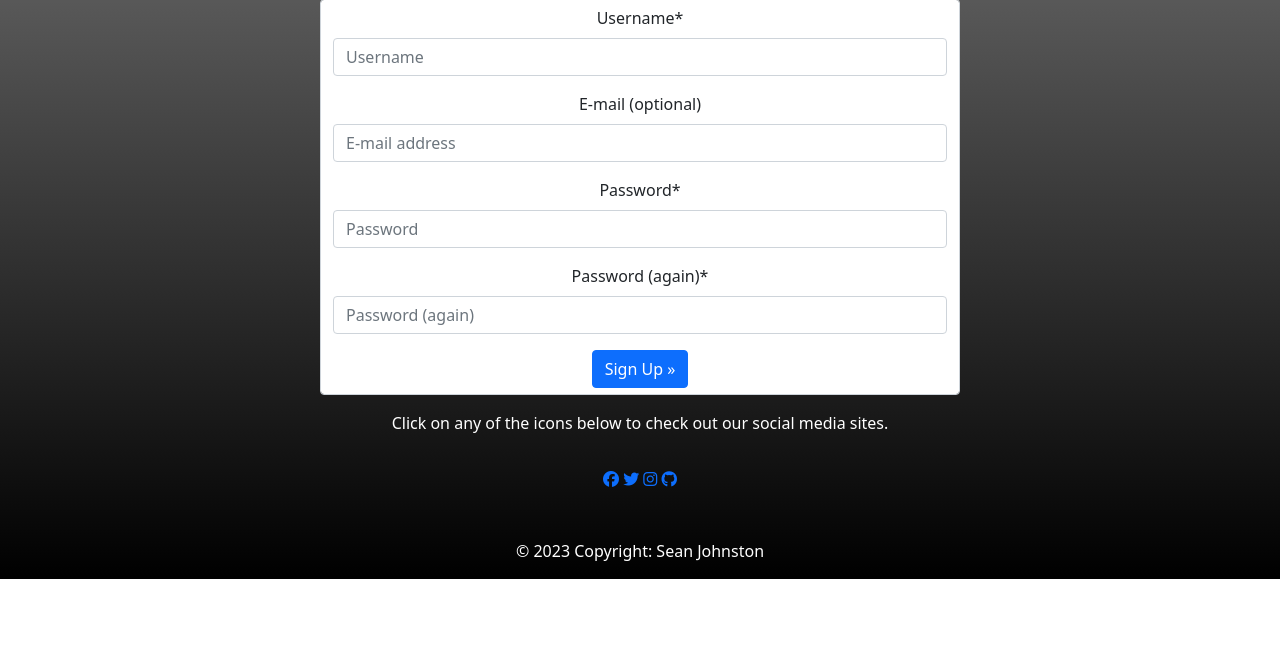
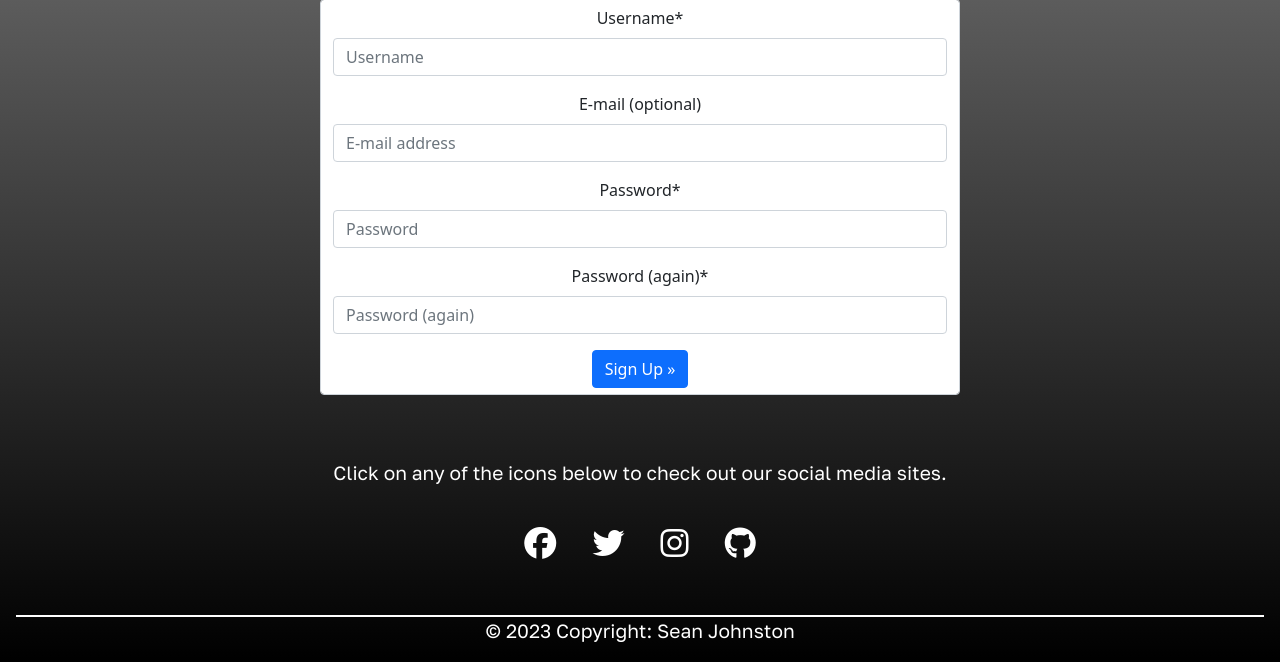
Before and after one commit to Code-Institute-Submissions/P4-Sports-Expert, a Django app: page /accounts/signup/ in a window 1280 px wide. Shown: the part 261-923 px from the top of the page. Before the commit the page ends 840 px from the top, so only its background shows below. Run offline with Django 3.2, Linux system fonts and the light colour scheme; some libraries are stand-ins or nearby versions; some web fonts are replaced.

Commit message:
Add styling to footer

```diff
--- a/static/css/style.css
+++ b/static/css/style.css
@@ -52,6 +52,29 @@ body {
 .navbar .navbar-nav {
     border-top: 2px solid #fff;
     margin-top: 0.5em;
+}
+
+/* Footer */
+
+.footer-text {
+    color: white;
+    border-top: 2px solid #fff;
+    margin: 1rem;
+    font-size: 1.2rem;
+    font-family: 'Golos Text', sans-serif;
+}
+
+.footer-hero {
+    color: white;
+    margin: 1rem;
+    font-size: 1.2rem;
+    font-family: 'Golos Text', sans-serif;
+}
+
+.icon-item {
+    color: white;
+    font-size: 2rem;
+    margin: 1rem;
 }
 
 
--- a/templates/base.html
+++ b/templates/base.html
@@ -68,30 +68,30 @@
     </main>
     <footer class="text-center text-white">
         <div class="container">
-            <div class="mb-3 mt-3">
+            <div class="mb-3 mt-5">
                 <div class="row d-flex justify-content-center">
                     <div class="col-lg-8">
-                        <p>Click on any of the icons below to check out our social media sites.</p>
+                        <p class="footer-hero">Click on any of the icons below to check out our social media sites.</p>
                     </div>
                 </div>
             </div>
             <div class="text-center mb-5">
                 <a href="https://www.facebook.com/" target="_blank" rel="noopener"
-                    aria-label="Visit our facebook .opens in new tab">
+                    aria-label="Visit our facebook .opens in new tab" class="icon-item">
                     <i class="fa-brands fa-facebook"></i></a>
                 <a href="https://www.twitter.com/" target="_blank" rel="noopener"
-                    aria-label="Visit our twitter. opens in new tab">
+                    aria-label="Visit our twitter. opens in new tab" class="icon-item">
                     <i class="fa-brands fa-twitter"></i></a>
-                <a class="social-networks-link" href="https://instagram.com" target="_blank" rel="noopener"
-                    aria-label="Visit our Instagram page (opens in a new tab)"><i
+                <a  href="https://instagram.com" target="_blank" rel="noopener"
+                    aria-label="Visit our Instagram page (opens in a new tab)" class="icon-item"><i
                         class="fa-brands fa-instagram"></i></a>
-                <a class="social-networks-link" href="https://github.com/seanj06/P4-Sports-Expert" target="_blank"
-                    rel="noopener" aria-label="Visit our Github page (opens in a new tab)"><i
+                <a  href="https://github.com/seanj06/P4-Sports-Expert" target="_blank"
+                    rel="noopener" aria-label="Visit our Github page (opens in a new tab)" class="icon-item"><i
                         class="fa-brands fa-github"></i></a>
             </div>
         </div>
         <div class="text-center">
-            <p class="text-white">© 2023 Copyright: Sean Johnston </p>
+            <p class="footer-text">© 2023 Copyright: Sean Johnston </p>
         </div>
     </footer>
     <script src="https://cdn.jsdelivr.net/npm/bootstrap@5.0.2/dist/js/bootstrap.bundle.min.js"
```
